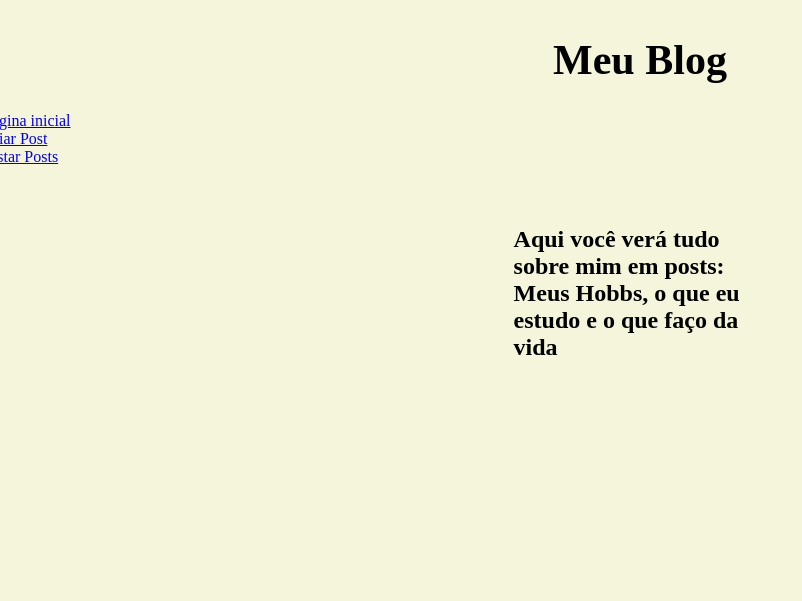
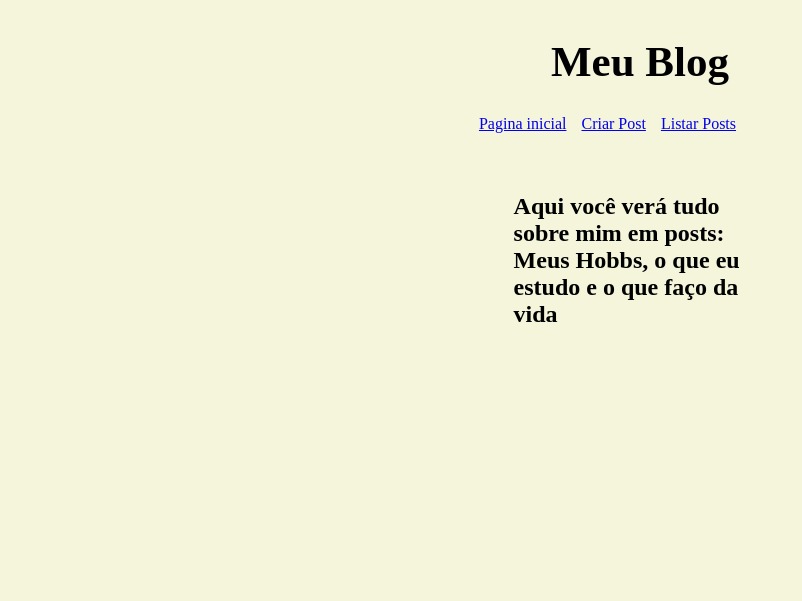
Before and after one commit to Danizad4/SegundaEntregaSisInfo, a Django app: page / in a window 1280 px wide. Shown: the top 601 px of the page, without its empty margins (0-802 px from the left). Run offline with Django 5.2, Linux system fonts and the light colour scheme.

Commit message:
Primeira versão dos views2

```diff
--- a/blog/templates/blog/updatepost.html
+++ b/blog/templates/blog/updatepost.html
@@ -1,10 +1,10 @@
 {% extends 'base.html' %}
 {% block content %}
-    <h1>At Post</h1>
+    <h1>Atualizar Post</h1>
     <form method="post">
         {% csrf_token %}
         <input type="text" name="title" value="{{ post.title }}"><br>
         <textarea name="content">{{ post.content }}</textarea><br>
-        <button type="submit">Update</button>
+        <button type="submit">Atualizar</button>
     </form>
 {% endblock %}
--- a/staticpages/static/style.css
+++ b/staticpages/static/style.css
@@ -23,11 +23,7 @@ body {
 }
 
 h1 {
-    font-size: 42px;
-}
-
-h2 {
-    display: inline-block
+    font-size: 43px;
 }
 
 nav {
@@ -35,11 +31,10 @@ nav {
     width: 100%;
     display: flex;
     justify-content: center;
-    flex-direction: column;
 }
 
 nav a {
-    margin-right: 150px;
+    margin-right: 15px;
 }
 
 nav ul {
@@ -55,6 +50,10 @@ section {
     border-radius: 20px;
 }
 
+img {
+    width: 15%;
+}
+
 @media (max-width: 600px) {
     header {
     flex-direction: column;
```
